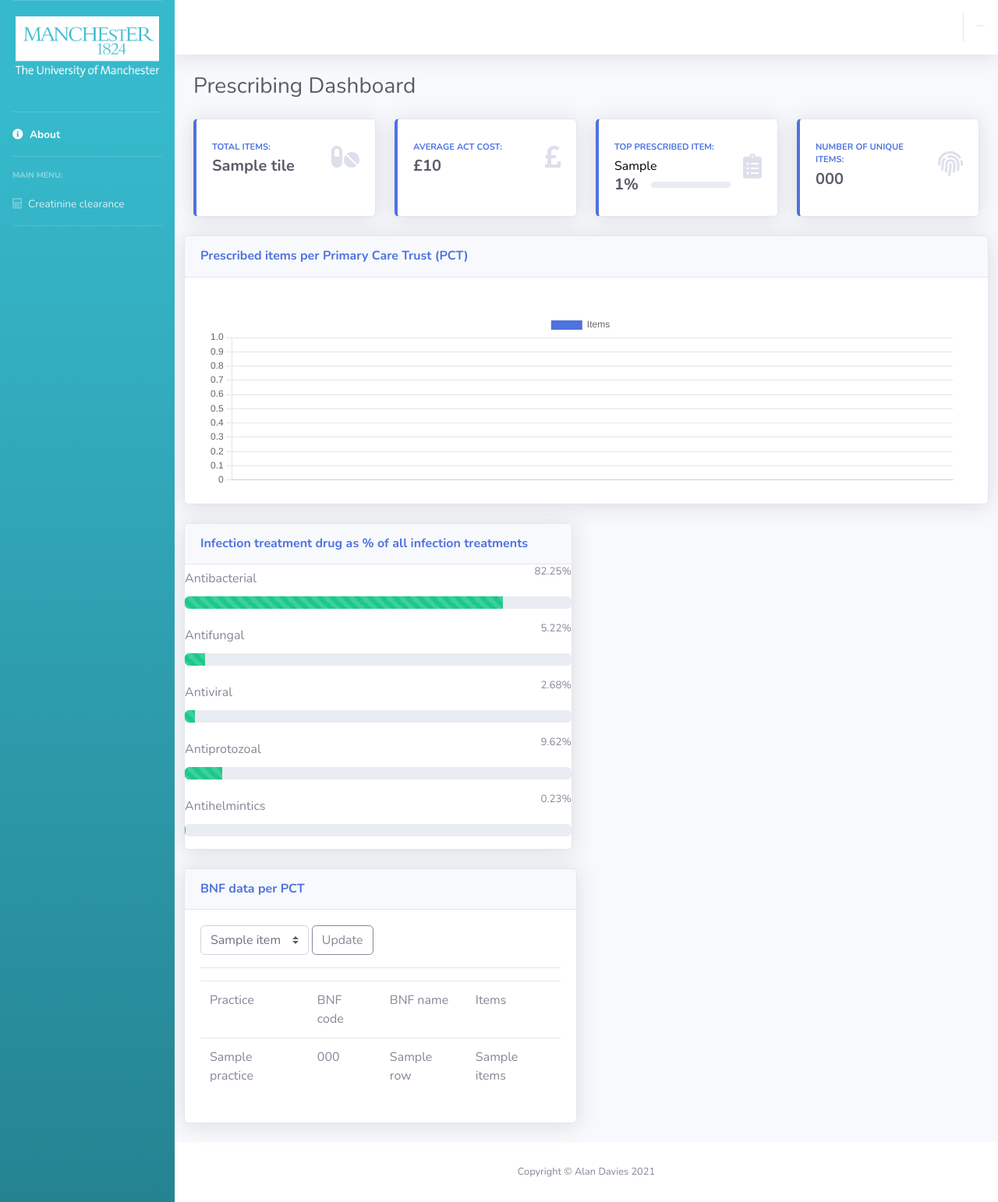
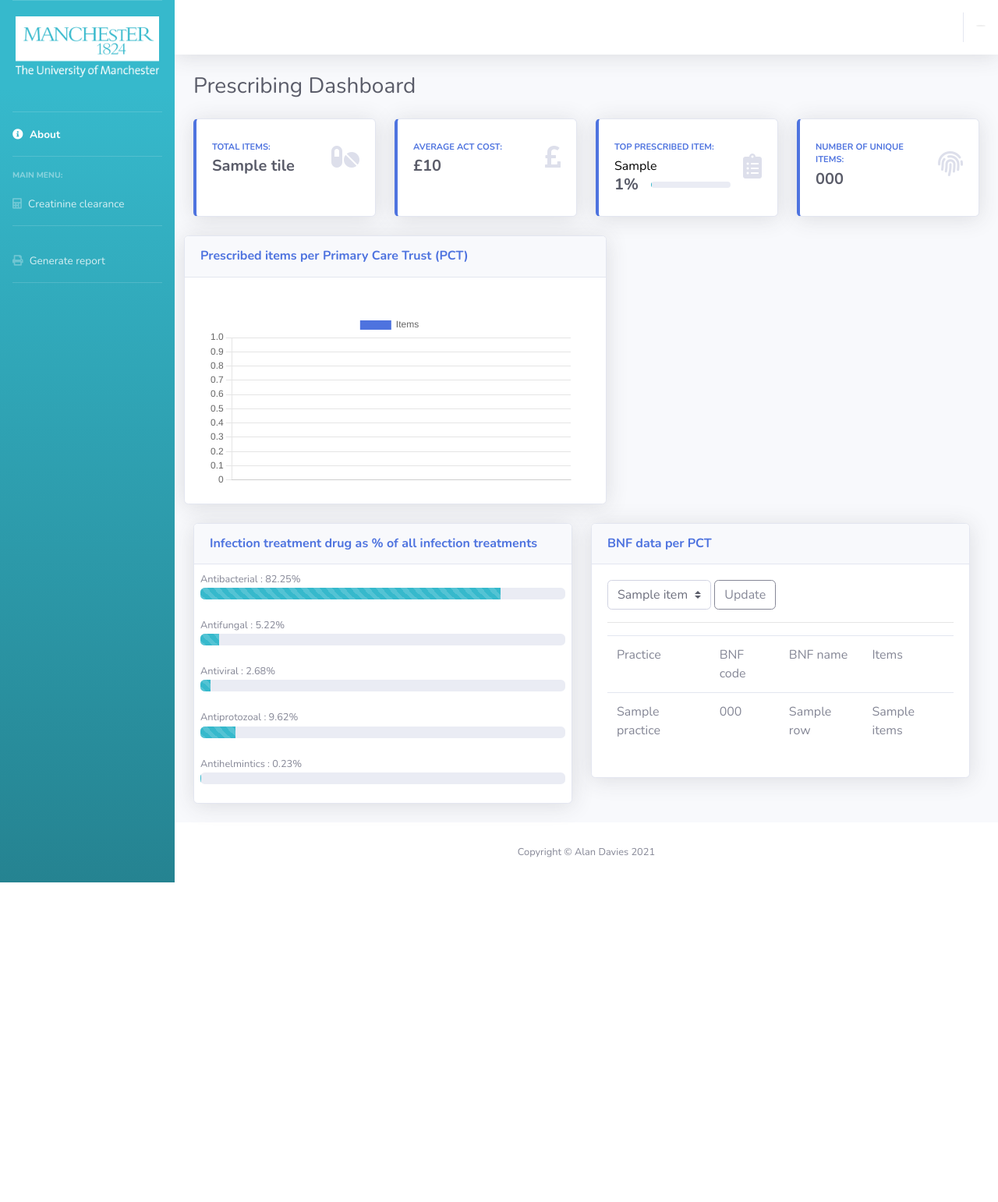
Before and after one commit to mikewilkinson/MIE_group_26, a Flask app: template app/templates/dashboard/index.html in a window 1280 px wide. Shown: the whole page at 78% size. After the commit the page ends 1132 px from the top, so only its background shows below. Run offline with Flask 3, Linux system fonts and the light colour scheme; the template is opened without the code that fills it: most values are stand-ins (such as "Sample title", 1, 10 or a date in 2020); some libraries are stand-ins or nearby versions.

Commit message:
GenerateReport html

```diff
--- a/app/templates/dashboard/index.html
+++ b/app/templates/dashboard/index.html
@@ -1,5 +1,5 @@
 <!DOCTYPE html>
-<html lang="en" xmlns="http://www.w3.org/1999/html">
+<html lang="en" xmlns="http://www.w3.org/1999/html" xmlns="http://www.w3.org/1999/html">
 <head>
   <meta charset="utf-8">
   <meta http-equiv="X-UA-Compatible" content="IE=edge">
@@ -9,6 +9,10 @@
   <link rel="shortcut icon" href="{{ url_for('static', filename='favicon.ico') }}" type="image/x-icon">
   <link rel="icon" href="{{ url_for('static', filename='favicon.ico') }}" type="image/x-icon">
   <title>Prescribing dashboard</title>
+  <meta name="viewport" content="width=device-width, initial-scale=1.0">
+  <title>HTML to PDF</title>
+  <script src="https://rawgit.com/eKoopmans/html2pdf/master/dist/html2pdf.bundle.js"></script>
+  <script src="https://cdnjs.cloudflare.com/ajax/libs/jspdf/2.4.0/jspdf.umd.min.js"></script>
 
   <!-- Custom fonts for this template-->
   <link href="{{ url_for('static', filename='vendor/fontawesome-free/css/all.min.css') }}" rel="stylesheet" type="text/css">
@@ -40,6 +44,8 @@
 </head>
 
 <body id="page-top">
+
+<div id="pdfContainer">
 
   <!-- Page Wrapper -->
   <div id="wrapper">
@@ -79,7 +85,20 @@
 
         <!-- Divider -->
         <hr class="sidebar-divider">
+
+        <!-- Generate Report button -->
+        <li class="nav-item">
+        <div class="nav-link" onclick="generatePDF()">
+          <i class="fas fa-print"></i>
+          <span>Generate report</span>
+        </div>
+      </li>
+
+
+      <!-- Divider -->
+      <hr class="sidebar-divider">
     </ul>
+
     <!-- End of Sidebar -->
 
     <!-- Content Wrapper -->
@@ -131,6 +150,7 @@
 
         <!-- Begin Page Content -->
         <div class="container-fluid">
+
 
           <!-- Page Heading -->
           <div class="d-sm-flex align-items-center justify-content-between mb-4">
@@ -188,7 +208,7 @@
                         </div>
                         <div class="col">
                           <div class="progress progress-sm mr-2">
-                            <div class="progress-bar bg-info" role="progressbar" style="width: 0%" aria-valuemin="0" aria-valuemax="100"></div>
+                            <div class="progress-bar bg-info" role="progressbar" style="width: 0.14%" aria-valuemin="0" aria-valuemax="100"></div>
                           </div>
                         </div>
                       </div>
@@ -226,8 +246,9 @@
                         <div class="card-header py-3 d-flex flex-row align-items-center justify-content-between">
                             <h6 class="m-0 font-weight-bold text-primary">Prescribed items per Primary Care Trust (PCT)</h6>
                         </div>
-                <div class="card-body">
-                  <canvas id="bar-chart"></canvas>
+                        <div class="card-body" style="width: 100%; ">
+                            <canvas id="bar-chart" style="width: 100%;"></canvas>
+                        </div>
                     </div>
                 </div>
             </div>
@@ -243,83 +264,63 @@
                         <div class="card-header py-3">
                             <h6 class="m-0 font-weight-bold text-primary">Infection treatment drug as % of all infection treatments</h6>
                         </div>
+
                         <!-- Progress bar for Antibacterial -->
-        <div class="mb-3 text-sm-left">
-    <div style="display: flex; justify-content: space-between; align-items: center;">
-        <p style="margin: 0;">Antibacterial</p>
-        <div class="mb-3 text-sm-right" style="display: inline;">
-            <p style="font-size: smaller; margin: 0;">82.25%</p>
+                        <div class="mb-1 text-sm-left">
+                            <div class="d-flex justify-content-between align-items-center">
+                                <p class="small mx-2" style="margin-top: 10px">Antibacterial : 82.25%</p>
                                 </div>
-    </div>
-    <div class="progress" style="margin-top: 5px;">
-        <div class="progress-bar progress-bar-striped bg-success" role="progressbar" style="width: 82.25%;" aria-valuenow="82.25" aria-valuemin="0" aria-valuemax="100">
-        </div>
+                                <div class="progress mx-2" style="height: 15px; margin-top: -15px; margin-bottom: 20px">
+                                    <div class="progress-bar progress-bar-striped bg-info" role="progressbar" style="width: 82.25%;" aria-valuenow="82.25" aria-valuemin="0" aria-valuemax="100"></div>
                                 </div>
                             </div>
 
                         <!-- Progress bar for Antifungal -->
-                  <div class="mb-3 text-sm-left">
-    <div style="display: flex; justify-content: space-between; align-items: center;">
-        <p style="margin: 0;">Antifungal</p>
-        <div class="mb-3 text-sm-right" style="display: inline;">
-            <p style="font-size: smaller; margin: 0;">5.22%</p>
+                            <div class="mb-1 text-sm-left">
+                                <div class="d-flex justify-content-between align-items-center">
+                                    <p class="small mx-2">Antifungal : 5.22%</p>
+                                </div>
+                                <div class="progress mx-2" style="height: 15px; margin-top: -15px; margin-bottom: 20px">
+                                    <div class="progress-bar progress-bar-striped bg-info" role="progressbar" style="width: 5.22%;" aria-valuenow="5.22" aria-valuemin="0" aria-valuemax="100"></div>
                                 </div>
                             </div>
-    <div class="progress" style="margin-top: 5px;">
-        <div class="progress-bar progress-bar-striped bg-success" role="progressbar" style="width: 5.22%;" aria-valuenow="5.22" aria-valuemin="0" aria-valuemax="100">
+
+                        <!-- Progress bar for Antiviral -->
+                            <div class="mb-1 text-sm-left">
+                                <div class="d-flex justify-content-between align-items-center">
+                                    <p class="small mx-2">Antiviral : 2.68%</p>
+                                </div>
+                                <div class="progress mx-2" style="height: 15px; margin-top: -15px; margin-bottom: 20px">
+                                    <div class="progress-bar progress-bar-striped bg-info" role="progressbar" style="width: 2.68%;" aria-valuenow="2.68" aria-valuemin="0" aria-valuemax="100"></div>
+                                </div>
+                            </div>
+
+                        <!-- Progress bar for Antiprotozoal -->
+                            <div class="mb-1 text-sm-left">
+                                <div class="d-flex justify-content-between align-items-center">
+                                    <p class="small mx-2">Antiprotozoal : 9.62%</p>
+                                </div>
+                                <div class="progress mx-2" style="height: 15px; margin-top: -15px; margin-bottom: 20px">
+                                    <div class="progress-bar progress-bar-striped bg-info" role="progressbar" style="width: 9.62%;" aria-valuenow="9.62" aria-valuemin="0" aria-valuemax="100"></div>
+                                </div>
+                            </div>
+
+                        <!-- Progress bar for Antihelmintics -->
+                            <div class="mb-1 text-sm-left">
+                                <div class="d-flex justify-content-between align-items-center">
+                                    <p class="small mx-2">Antihelmintics : 0.23%</p>
+                                </div>
+                                <div class="progress mx-2" style="height: 15px; margin-top: -15px; margin-bottom: 20px">
+                                    <div class="progress-bar progress-bar-striped bg-info" role="progressbar" style="width: 0.23%;" aria-valuenow="0.23" aria-valuemin="0" aria-valuemax="100"></div>
+                                </div>
                             </div>
                         </div>
                     </div>
 
 
-        <!-- Progress bar for Antiviral -->
-        <div class="mb-3 text-sm-left">
-    <div style="display: flex; justify-content: space-between; align-items: center;">
-        <p style="margin: 0;">Antiviral</p>
-        <div class="mb-3 text-sm-right" style="display: inline;">
-            <p style="font-size: smaller; margin: 0;">2.68%</p>
-        </div>
-    </div>
-    <div class="progress" style="margin-top: 5px;">
-        <div class="progress-bar progress-bar-striped bg-success" role="progressbar" style="width: 2.68%;" aria-valuenow="2.68" aria-valuemin="0" aria-valuemax="100">
-        </div>
-    </div>
-</div>
-
-        <!-- Progress bar for Antiprotozoal -->
-        <div class="mb-3 text-sm-left">
-    <div style="display: flex; justify-content: space-between; align-items: center;">
-        <p style="margin: 0;">Antiprotozoal</p>
-        <div class="mb-3 text-sm-right" style="display: inline;">
-            <p style="font-size: smaller; margin: 0;">9.62%</p>
-        </div>
-    </div>
-    <div class="progress" style="margin-top: 5px;">
-        <div class="progress-bar progress-bar-striped bg-success" role="progressbar" style="width: 9.62%;" aria-valuenow="9.62" aria-valuemin="0" aria-valuemax="100">
-        </div>
-    </div>
-</div>
-
-        <!-- Progress bar for Antihelmintics -->
-        <div class="mb-3 text-sm-left">
-    <div style="display: flex; justify-content: space-between; align-items: center;">
-        <p style="margin: 0;">Antihelmintics</p>
-        <div class="mb-3 text-sm-right" style="display: inline;">
-            <p style="font-size: smaller; margin: 0;">0.23%</p>
-        </div>
-    </div>
-    <div class="progress" style="margin-top: 5px;">
-        <div class="progress-bar progress-bar-striped bg-success" role="progressbar" style="width: 0.23%;" aria-valuenow="0.23" aria-valuemin="0" aria-valuemax="100">
-        </div>
-    </div>
-</div>
-
-                </div>
-              </div>
-
-            </div>
+                  <!-- Content Column -->
                   <div class="col-xl-6">
-              <!-- Show the BNF data for slected PCT -->
+                      <!-- Show the BNF data for selected PCT -->
                       <div class="card shadow mb-4">
                         <div class="card-header py-3">
                             <h6 class="m-0 font-weight-bold text-primary">BNF data per PCT</h6>
@@ -357,6 +358,7 @@
                   </div>
               </div>
           </div>
+
 
          <!-- Creatinine clearance calculator -->
 <div id="creat-calc">
@@ -459,8 +461,21 @@
     }
 </script>
 
+        <!-- Generate Report -->
+        <script>
+            function generatePDF() {
+          // Pass the container div to html2pdf
+            html2pdf(document.getElementById('pdfContainer')).then(function(canvas) {
+              // Create a new jsPDF
+              var pdf = new jsPDF('l', 'mm', 'a4');
+              pdf.addImage(canvas.toDataURL('image/png'), 'PNG', 10, 10, 280, 200);
+              pdf.rotate(90);
 
-
+              // Save the PDF
+              pdf.save('generated-pdf.pdf');
+                });
+            }
+        </script>
 
 
           <!-- About popup -->
@@ -493,7 +508,6 @@
           </div>
         </div>
         <!-- /.container-fluid -->
-
       </div>
       <!-- End of Main Content -->
 
```
Also changed, not shown: app/static/js/Generatereport.js (added, +9 -0 lines). Lines whose indentation alone changed are shown as unchanged.
